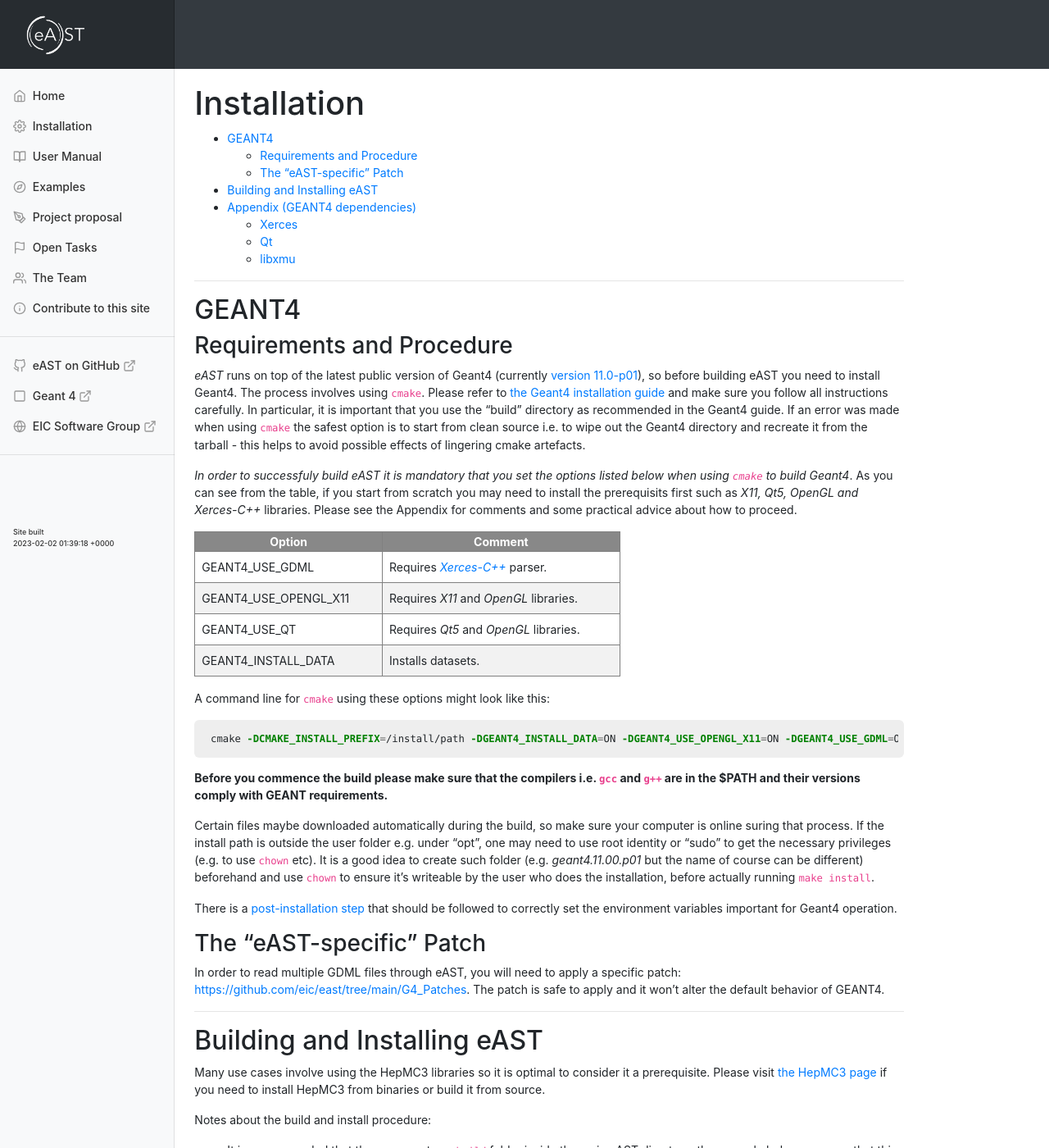
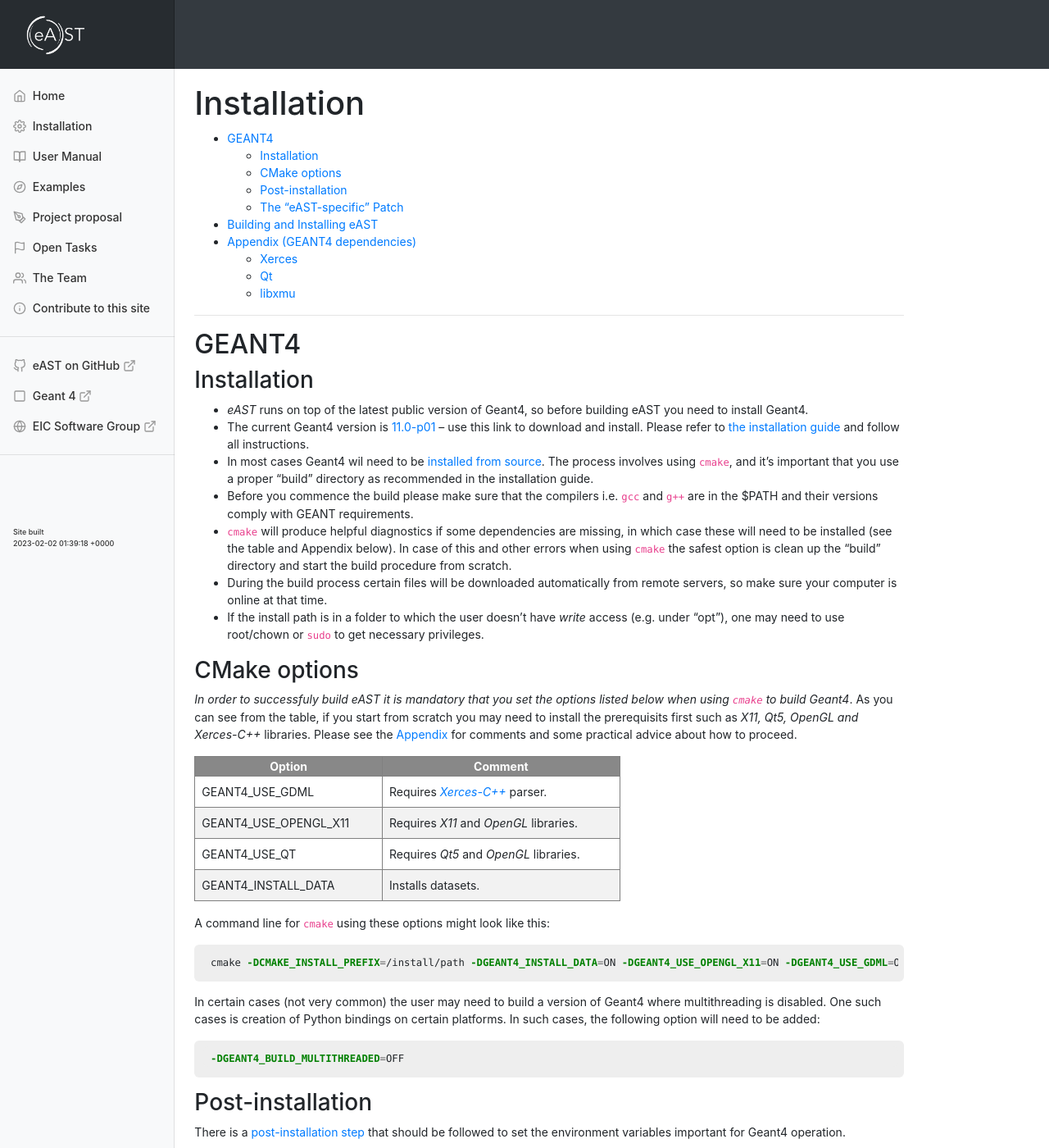
Before and after one commit to eic/east, a Jekyll site: the page built from docs/_content/installation.md, in a window 1280 px wide and 1400 px high. Shown: the whole window at 82% size. Built offline with Jekyll 4.4.1, drawn with Linux system fonts in a browser that asks for light colours; nearby versions of some CDN libraries.

Commit message:
A fairly substantial rework of the Installation page

````diff
--- a/docs/_content/installation.md
+++ b/docs/_content/installation.md
@@ -36,21 +36,32 @@ tables:
 
 ## GEANT4
 
-### Requirements and Procedure
+### Installation
 
-*eAST* runs on top of the latest public version of Geant4 (currently [version 11.0-p01](https://geant4.web.cern.ch/support/download){:target="_blank"}),
-so before building eAST you need to install Geant4. The process involves using `cmake`.
-Please refer to [the Geant4 installation guide](https://geant4-userdoc.web.cern.ch/UsersGuides/InstallationGuide/html/index.html){:target="_blank"}
-and make sure you follow all instructions carefully. In particular, it is
-important that you use the "build" directory as recommended in the Geant4 guide. If an error was made when
-using `cmake` the safest option is to start from clean source i.e. to wipe out the Geant4 directory and
-recreate it from the tarball - this helps to avoid possible effects of lingering cmake artefacts.
+* *eAST* runs on top of the latest public version of Geant4,
+so before building eAST you need to install Geant4.
+* The current Geant4 version is [11.0-p01](https://geant4.web.cern.ch/support/download){:target="_blank"} -- use
+this link to download and install. Please refer to [the installation guide](https://geant4-userdoc.web.cern.ch/UsersGuides/InstallationGuide/html/index.html){:target="_blank"} and follow all instructions.
+* In most cases Geant4 wil need to be [installed from source](https://geant4-userdoc.web.cern.ch/UsersGuides/InstallationGuide/html/installguide.html){:target="_blank"}. The process involves using `cmake`, and it's
+important that you use a proper "build" directory as recommended in the installation guide.
+* Before you commence the build please make sure that the compilers i.e. `gcc` and `g++` are in the $PATH
+and their versions comply with GEANT requirements.
+* `cmake` will produce helpful diagnostics if some dependencies are missing, in which case these
+will need to be installed (see the table and Appendix below). In case of this and other errors when
+using `cmake` the safest option is clean up the "build" directory and
+start the build procedure from scratch.
+* During the build process certain files will be downloaded automatically from remote servers,
+so make sure your computer is online at that time.
+* If the install path is in a folder to which the user doesn't have _write_ access (e.g. under "opt"), one may need to use root/chown or `sudo` to get necessary privileges.
+
+
+### CMake options
 
 *In order to successfuly build eAST it is mandatory that you set the options listed below when using `cmake` to build Geant4*.
 As you can see from the table, if you start from scratch you may need to install the prerequisits first such as
-<em>X11, Qt5, OpenGL and Xerces-C++</em> libraries. Please see the Appendix for comments and some practical
+<em>X11, Qt5, OpenGL and Xerces-C++</em> libraries.
+Please see the [Appendix](/content/installation.html#appendix-geant4-dependencies) for comments and some practical
 advice about how to proceed.
-
 
 <table border="1" width="60%">
 <tr>
@@ -75,17 +86,18 @@
 ```bash
 cmake -DCMAKE_INSTALL_PREFIX=/install/path -DGEANT4_INSTALL_DATA=ON -DGEANT4_USE_OPENGL_X11=ON -DGEANT4_USE_GDML=ON -DGEANT4_USE_QT=ON /path/to/geant/directory
 ```
-**Before you commence the build please make sure that the compilers i.e. `gcc` and `g++` are in the $PATH
-and their versions comply with GEANT requirements.**
 
-Certain files maybe downloaded automatically during the build, so make sure your computer is online
-suring that process.
-If the install path is outside the user folder e.g. under "opt", one may need to use root identity or "sudo" to get the necessary privileges (e.g. to use `chown` etc).
-It is a good idea to create such folder (e.g. *geant4.11.00.p01* but the name of course can be different) beforehand and use `chown` to ensure
-it's writeable by the user who does the installation, before actually running `make install`.
+In certain cases (not very common) the user may need to build a version of Geant4 where
+multithreading is disabled. One such cases is creation of Python bindings on certain platforms.
+In such cases, the following option will need to be added:
 
-There is a [post-installation step](https://geant4-userdoc.web.cern.ch/UsersGuides/InstallationGuide/html/postinstall.html){:target="_blank"} that should be followed to correctly set the environment variables
-important for Geant4 operation.
+```bash
+-DGEANT4_BUILD_MULTITHREADED=OFF
+```
+
+### Post-installation
+
+There is a [post-installation step](https://geant4-userdoc.web.cern.ch/UsersGuides/InstallationGuide/html/postinstall.html){:target="_blank"} that should be followed to set the environment variables important for Geant4 operation.
 
 ### The "eAST-specific" Patch
 
````
